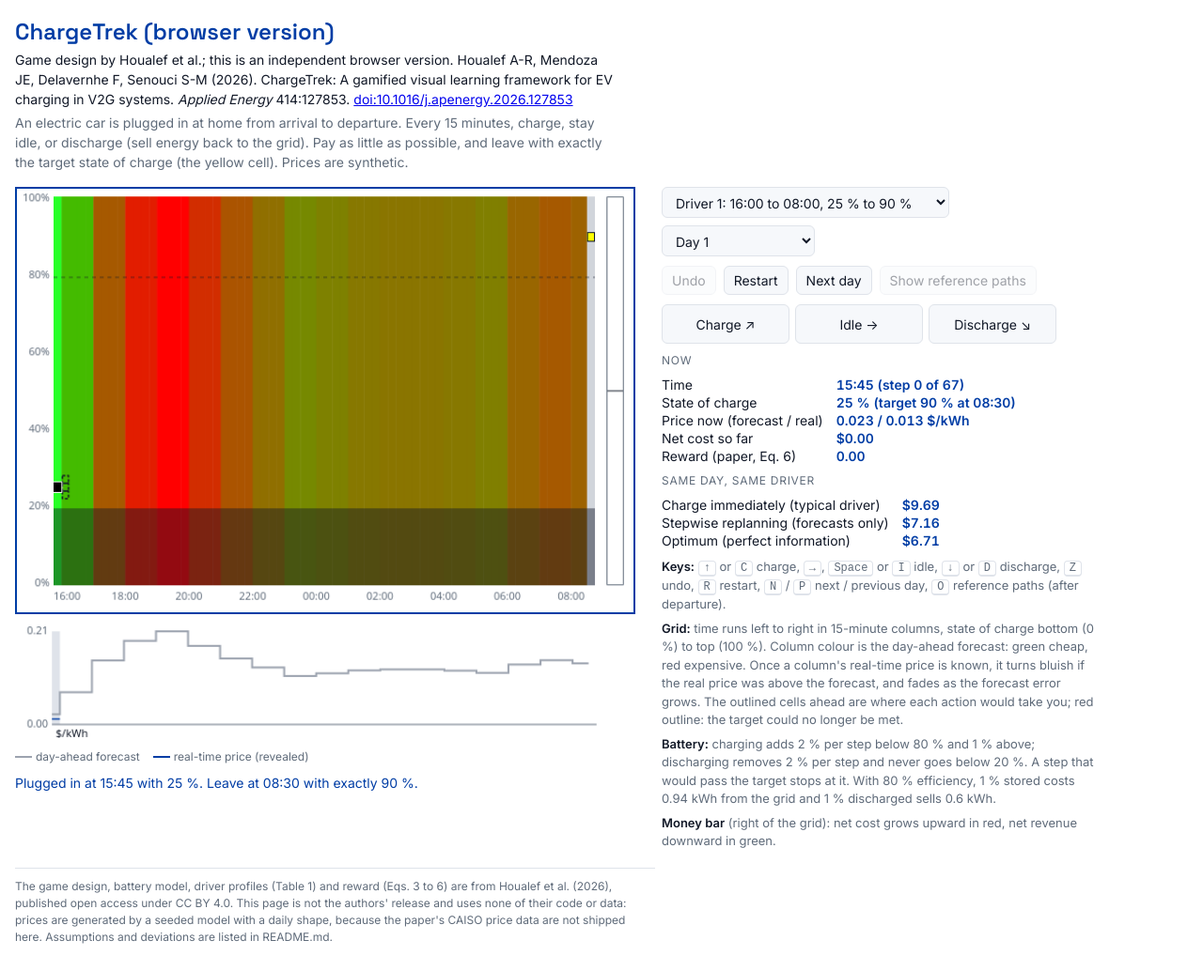
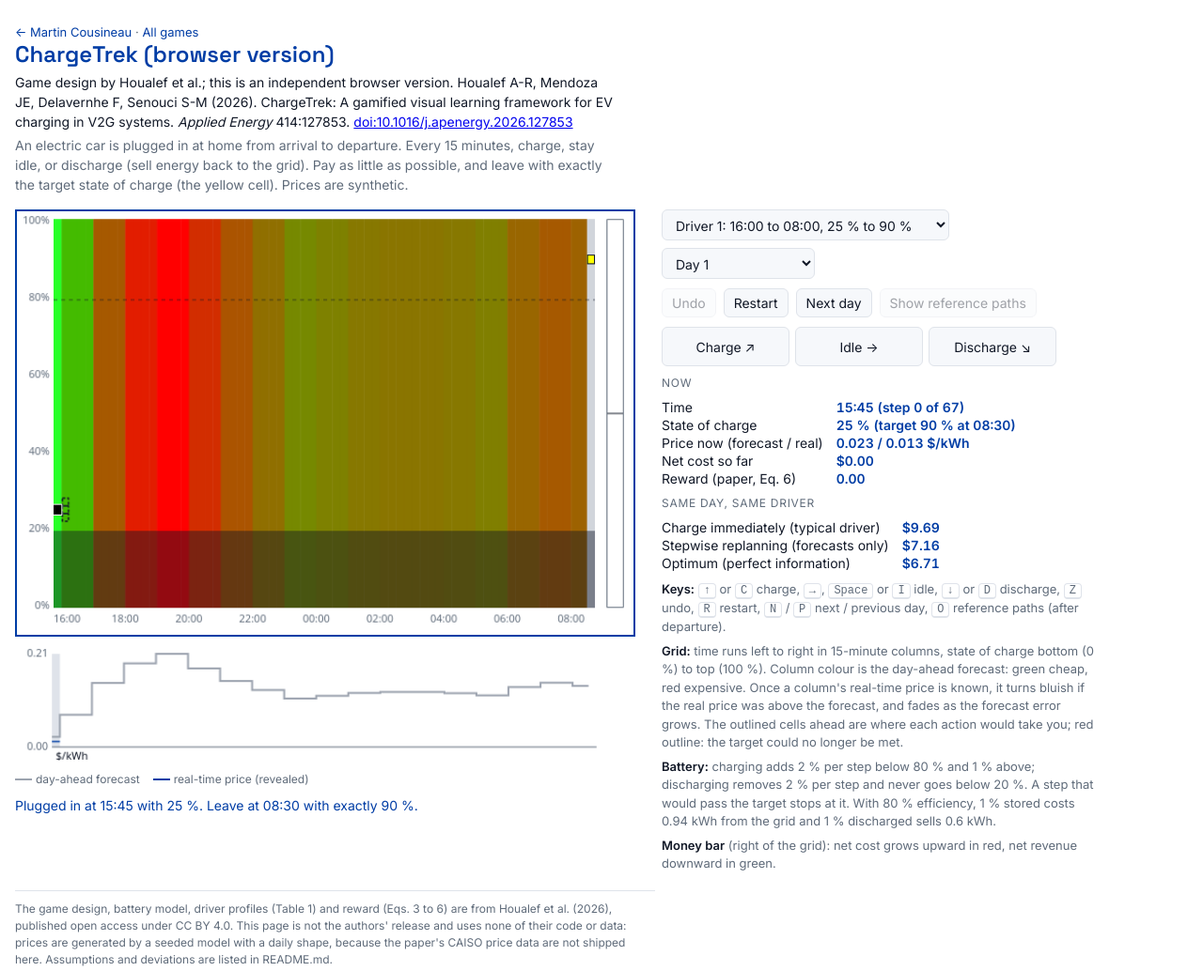
Before and after one commit to martincousi/chargetrek, a plain HTML site: page index.html in a window 1280 px wide. Shown: the whole page at 94% size. Drawn offline with Linux system fonts and the light colour scheme.

Commit message:
Links back to the main site and the list of games; open to search engines (description meta tag, no noindex)
Co-Authored-By: Claude Opus 5.5 <noreply@anthropic.com>
Claude-Session: https://claude.ai/code/session_01XfZrfbZxwZuo4pdeQ6fxsf

```diff
--- a/index.html
+++ b/index.html
@@ -3,6 +3,7 @@
 <head>
 <meta charset="utf-8">
 <meta name="viewport" content="width=device-width, initial-scale=1">
+<meta name="description" content="Electric vehicle charging with vehicle-to-grid under uncertain prices as a browser game; independent version of ChargeTrek by Houalef, Mendoza, Delavernhe and Senouci (2026).">
 <link rel="stylesheet" href="https://fonts.googleapis.com/css2?family=Inter:wght@400;600&family=Space+Grotesk:wght@600&display=swap">
 <title>ChargeTrek (browser version)</title>
 <style>
@@ -48,10 +49,15 @@
   .legend { display: flex; flex-wrap: wrap; gap: 4px 14px; font-size: 12px; color: var(--muted); }
   .sw { display: inline-block; width: 18px; height: 0; vertical-align: middle; margin-right: 4px; border-top: 2px solid; }
   footer { font-size: 12px; color: var(--muted); max-width: 90ch; line-height: 1.5; border-top: 1px solid var(--line); padding-top: 10px; }
+  /* Links back to the main site and the list of games */
+  nav.crumbs { font-size: 13px; color: var(--muted); padding-top: 8px; }
+  nav.crumbs a { color: var(--accent); text-decoration: none; }
+  nav.crumbs a:hover, nav.crumbs a:focus-visible { text-decoration: underline; }
 </style>
 </head>
 <body>
 <header>
+<nav class="crumbs" aria-label="Site"><a href="https://martincousi.github.io/">&larr; Martin Cousineau</a> &middot; <a href="https://martincousi.github.io/games/">All games</a></nav>
   <h1>ChargeTrek (browser version)</h1>
   <p class="credit">Game design by Houalef et al.; this is an independent browser version.
      Houalef A-R, Mendoza JE, Delavernhe F, Senouci S-M (2026). ChargeTrek: A gamified visual learning framework for
--- a/ui.js
+++ b/ui.js
@@ -215,6 +215,7 @@
   // ---------------------------------------------------------------- input
   const KEYS = { ArrowUp: "charge", c: "charge", ArrowRight: "idle", " ": "idle", i: "idle", ArrowDown: "discharge", d: "discharge" };
   document.addEventListener("keydown", ev => {
+    if (ev.target.tagName === "A" && ev.key === "Enter") return;   // follow a focused link (site navigation)
     if (ev.target.tagName === "SELECT" || ev.target.tagName === "BUTTON" && ev.key === " " || !game) return;
     if (ev.ctrlKey || ev.metaKey || ev.altKey) return;
     const k = ev.key.length === 1 ? ev.key.toLowerCase() : ev.key;
```
